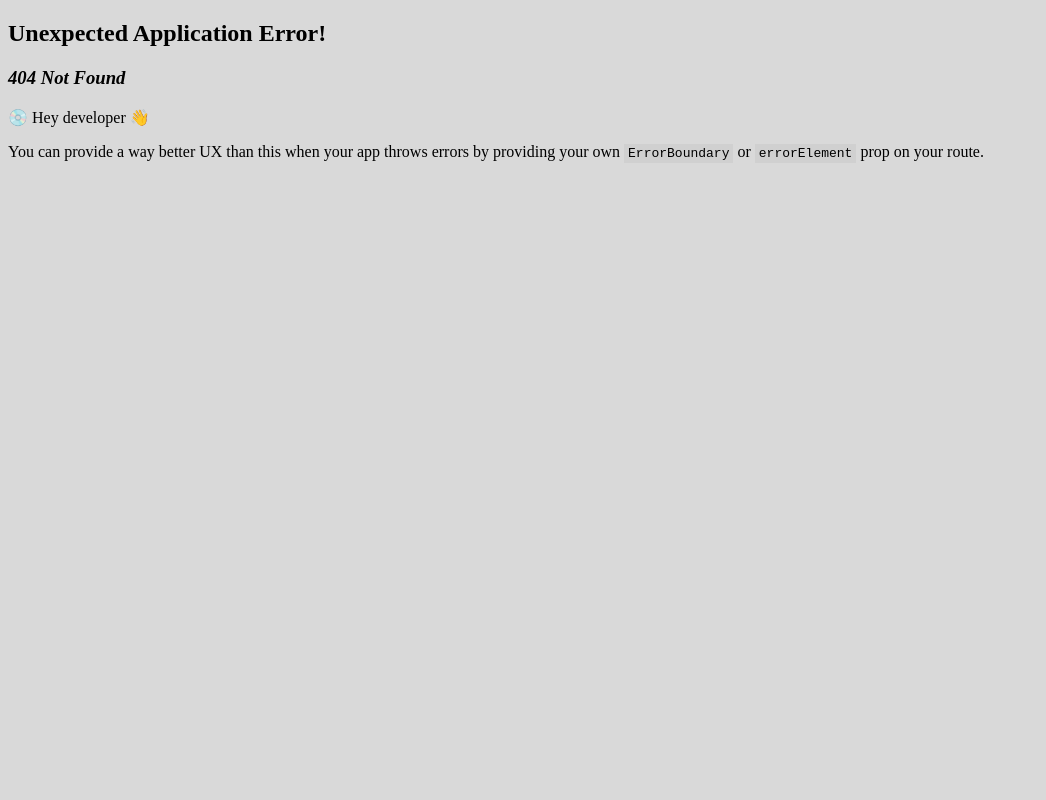
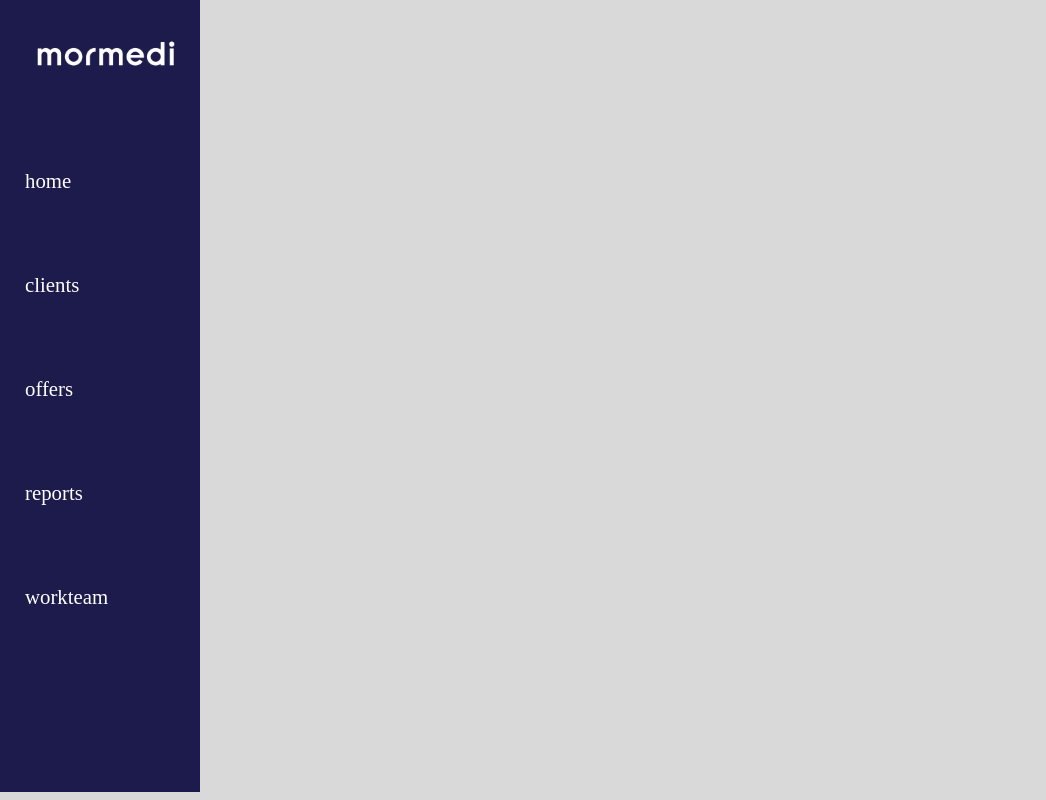
Before and after one commit to Maxuel09/mormedi-back, a React (Vite) app in the folder client/: page /sidebar in a window 1280 px wide. Before the commit this address had no page. Shown: the whole page, without its empty margins (0-1046 px from the left). Built offline with nearby package versions, Linux system fonts and the light colour scheme.

Commit message:
one css stylesheat

```diff
--- a/client/src/components/ContentHeader.tsx
+++ b/client/src/components/ContentHeader.tsx
@@ -1,4 +1,3 @@
-import '../style/ContentHeader.css'
 const ContentHeader = () => {
     return (
         <div>
--- a/client/src/components/Login.tsx
+++ b/client/src/components/Login.tsx
@@ -2,7 +2,7 @@ import { HandleUserLogin } from "../middleware/UserHandle";
 import { useNavigate } from 'react-router-dom';
 import { useState } from 'react';
 import { SubmitHandler, useForm } from 'react-hook-form'
-import "../style/Login.css"
+
 
 
 interface FormData {
--- a/client/src/components/Sidebar.tsx
+++ b/client/src/components/Sidebar.tsx
@@ -1,4 +1,3 @@
-import '../style/Sidebar.css'
 import Logo from '../assets/logo.svg'
 import {Link} from "react-router-dom"
 
@@ -6,22 +5,22 @@ const Sidebar = () => {
   return (
     <div className='menu'>
       <div className="logo">
-      <img src={Logo} alt="MORMEDI " />
+        <img src={Logo} alt="MORMEDI " />
       </div>
       <div className="menu--list">
-          <Link to={#} className='item'>
+          <Link to={""} className='item'>
           home
           </Link>
-          <Link to={#} className='item'>
-          customers
+          <Link to={"/clients"} className='item'>
+          clients
           </Link>
-          <Link to={#} className='item'>
+          <Link to={""} className='item'>
           offers
           </Link>
-          <Link to={#} className='item'>
+          <Link to={""} className='item'>
           reports
           </Link>
-          <Link to={#} className='item'>
+          <Link to={""} className='item'>
           workteam
           </Link>
       </div>
--- a/client/src/index.css
+++ b/client/src/index.css
@@ -1,4 +1,23 @@
-<<<<<<< HEAD
+
+.dashboard{
+  display: flex;
+
+}
+.dashboard--content{
+  background-color: rgb(255, 255, 255);
+  flex: 1;
+  padding: 2rem ;
+  display: flex;
+  gap: 1.5rem;
+  justify-content: space-between;
+}
+
+.dashboard {
+  width: 1200px;
+  background-color: red;
+  margin: 0 auto;
+}
+
 .container {
   background-color: rgb(232, 232, 233);
   width: 500px;
@@ -14,8 +33,7 @@
 .button {
   background-color: red;
 }
-||||||| cf9a058
-=======
+
 *{
     margin: 0;
     padding: 0;
@@ -25,4 +43,114 @@
 body {
     background-color: #D9D9D9;
 }
->>>>>>> 4f5c8d9f7ebfaf3904a681ec38cf7854d7734161
+.menu {
+  width: 200px;
+}
+
+h1 {
+  color: red;
+}
+
+/* SEARCH BOX */
+
+.search-box {
+  display: flex;
+  line-height: 28px;
+  align-items: center;
+  position: relative;
+  max-width: 190px;
+}
+
+.input {
+  width: 100%;
+  height: 40px;
+  line-height: 28px;
+  padding: 0 1rem;
+  padding-left: 2.5rem;
+  border: 2px solid transparent;
+
+  outline: none;
+  background-color: #f3f3f4;
+  color: #0d0c22;
+  transition: .3s ease;
+}
+
+.input::placeholder {
+  color: #9e9ea7;
+}
+
+.input:focus,
+input:hover {
+  outline: none;
+  border-color: #1D1B4C;
+  background-color: #fff;
+  box-shadow: 0 0 0 4px #1D1B4C / 10%;
+}
+
+.icon {
+  position: absolute;
+  left: 1rem;
+  fill: #9e9ea7;
+  width: 1rem;
+  height: 1rem;
+}
+
+/* LOGIN  */
+
+.login {
+  display: flex;
+  flex-direction: column;
+  align-items: center;
+  justify-content: center;
+  margin-top:  50px;
+}
+
+.container {
+  display: flex;
+  flex-direction: column;
+  align-items: center;
+  justify-content: center;
+ height: 400px;
+  width: 400px;
+  background-color: #fff;
+  gap: 20px;
+}
+
+/* SIDEBAR */
+
+.menu{
+  display: flex;
+  flex-direction: column;
+  gap: 2.3rem;
+  height: 99vh;
+  /* scroll:none; */
+  background-color: #1D1B4C;
+}
+.logo{
+  text-align: center;
+  padding: 20px;
+  align-items: center;
+  display: flex;
+  gap: 20px;
+}
+.menu--list{
+  display: flex;
+  flex-direction: column;
+  gap: 30px;
+
+}
+.menu--list .item{
+  display: flex;
+  align-items: center;
+  gap: 20px;
+  font-size: 1.3rem;
+  text-decoration: none;
+  font-weight: 500;
+  padding: 25px;
+  transition: 0.3s ease-in-out;
+  color: rgb(255, 255, 255);
+}
+.menu--list .item:hover{
+  background-color: white;
+  color: black;
+}
--- a/client/src/pages/Clients.tsx
+++ b/client/src/pages/Clients.tsx
@@ -1,3 +1,6 @@
+import Sidebar from "../components/Sidebar"
+import ContentHeader from "../components/ContentHeader"
+
 
 const Clients = () => {
   return (
@@ -5,8 +8,9 @@ const Clients = () => {
       <div className="dashboard">
         <Sidebar />
         <div className="dashboard--content">
-          <Content />
-          <Profile />
+          <ContentHeader />
+          {/* <Profile /> */}
+          <h1>Clients</h1>
         </div>
       </div>
 
--- a/client/src/style/Login.css
+++ /dev/null
@@ -1,18 +0,0 @@
-.login {
-    display: flex;
-    flex-direction: column;
-    align-items: center;
-    justify-content: center;
-    margin-top:  50px;
-}
-
-.container {
-    display: flex;
-    flex-direction: column;
-    align-items: center;
-    justify-content: center;
-   height: 400px;
-    width: 400px;
-    background-color: #fff;
-    gap: 20px;
-}
```
Also changed, not shown: client/src/router/App.tsx (+3 -4 lines), client/src/router/router.tsx (+6 -8 lines), client/src/style/App.css (deleted, +0 -12 lines), client/src/style/ContentHeader.css (deleted, +0 -41 lines), client/src/style/Sidebar.css (deleted, +0 -36 lines), client/src/components/Content.tsx (renamed from client/src/components/Content.jsx).
